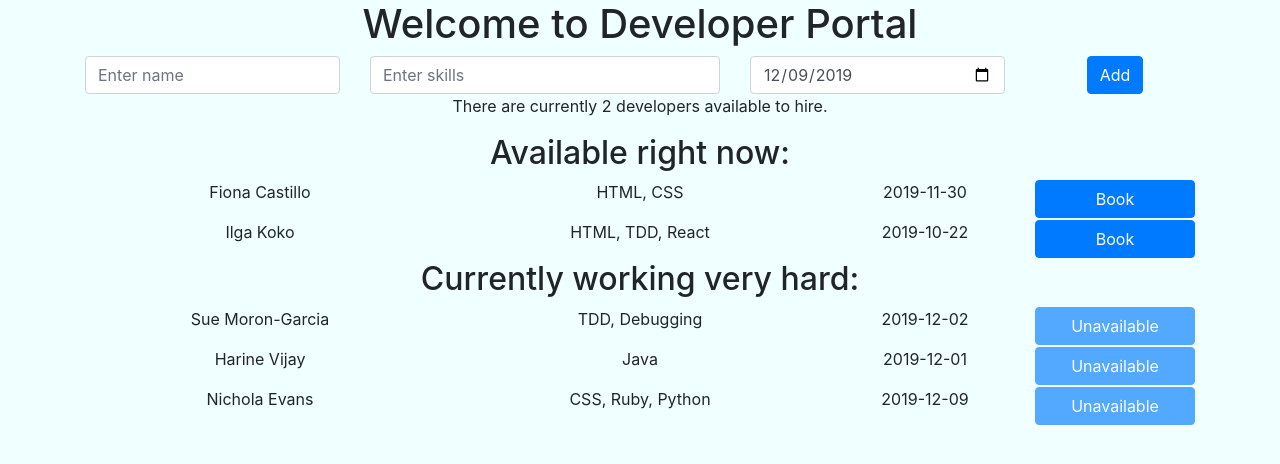
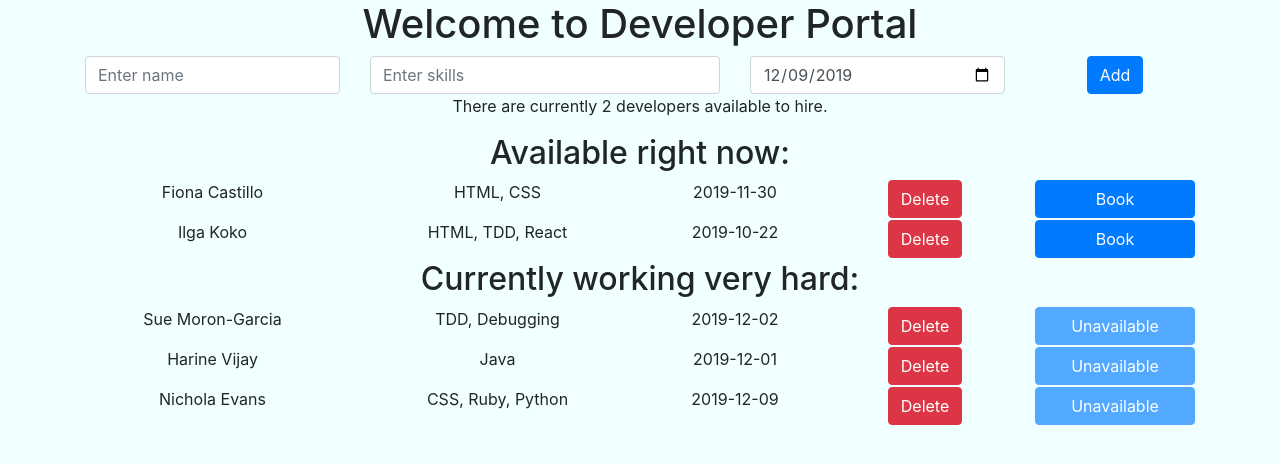
Before and after one commit to harinev/developer-booking-app, a React (Create React App) app: page / in a window 1280 px wide. Shown: the top 464 px of the page. Built offline with nearby package versions, Linux system fonts and the light colour scheme.

Commit message:
Delete a developer

```diff
--- a/src/App.js
+++ b/src/App.js
@@ -75,6 +75,19 @@ class App extends React.Component {
     });
   };
 
+  deleteDeveloper = id => {
+    // make a copy of the state and remove the developer in question
+    const filteredDevs = this.state.developers.filter(dev => {
+      if (dev.id === id) return false;
+      else return true;
+    });
+
+    // update the state with the new shorter array
+    this.setState({
+      developers: filteredDevs
+    });
+  };
+
   render() {
     const availableDevelopers = this.state.developers.filter(developer => {
       return developer.available === true;
@@ -99,6 +112,8 @@ class App extends React.Component {
                 name={developer.name}
                 skills={developer.skills}
                 dateJoined={developer.dateJoined}
+                deleteDevFunc={this.deleteDeveloper}
+                id={developer.id}
               />
             );
           })}
@@ -111,6 +126,8 @@ class App extends React.Component {
                 name={developer.name}
                 skills={developer.skills}
                 dateJoined={developer.dateJoined}
+                deleteDevFunc={this.deleteDeveloper}
+                id={developer.id}
               />
             );
           })}
--- a/src/Developer.js
+++ b/src/Developer.js
@@ -1,28 +1,40 @@
-import React from "react"
+import React from "react";
 
 import "./Developer.css";
 
 class Developer extends React.Component {
+  handleClick = () => {
+    this.props.deleteDevFunc(this.props.id);
+  };
+
   render() {
     return (
       <div className="row">
-        <div className="col-12 col-sm-4">
+        <div className="col-12 col-sm-3">
           <p>{this.props.name}</p>
         </div>
-        <div className="col-12 col-sm-4">
+        <div className="col-12 col-sm-3">
           <p>{this.props.skills.join(", ")}</p>
         </div>
         <div className="col-12 col-sm-2">
           <p>{this.props.dateJoined}</p>
         </div>
         <div className="col-12 col-sm-2">
-          {this.props.available === true ?
-            <button className="btn btn-primary book-button">Book</button> :
-            <button disabled className="btn btn-primary book-button">Unavailable</button>
-          }
+          <button className="btn btn-danger" onClick={this.handleClick}>
+            Delete
+          </button>
+        </div>
+        <div className="col-12 col-sm-2">
+          {this.props.available === true ? (
+            <button className="btn btn-primary book-button">Book</button>
+          ) : (
+            <button disabled className="btn btn-primary book-button">
+              Unavailable
+            </button>
+          )}
         </div>
       </div>
-    )
+    );
   }
 }
 
```
